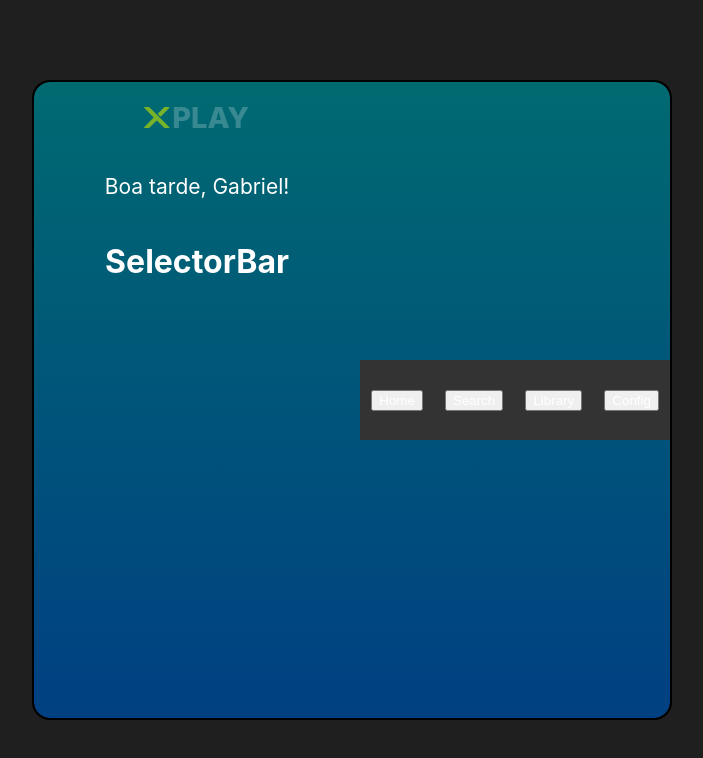
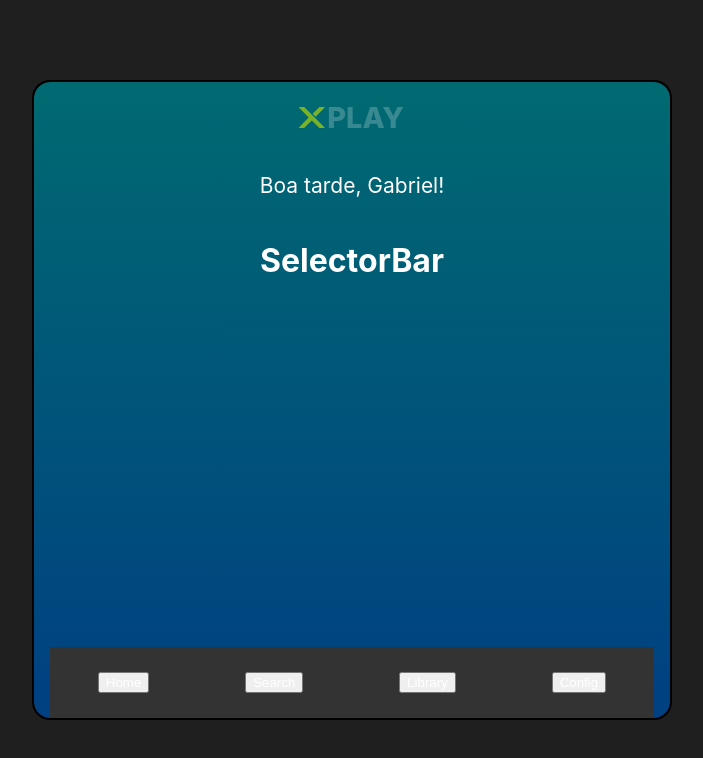
Before and after one commit to Mlodovico/xplay, a Next.js app: page /home in a window 1280 px wide. Shown: the top 758 px of the page, without its empty margins (288-991 px from the left). Built offline with nearby package versions, Linux system fonts and the light colour scheme.

Commit message:
feature: fix global styles for mobile

```diff
--- a/styles/global.css
+++ b/styles/global.css
@@ -43,6 +43,7 @@ img {
 
 .container-card {
   display: flex;
+  flex-direction: column;
   align-items: center;
   justify-content: center;
   width: 80vh;
@@ -59,7 +60,6 @@ img {
     height: 100%;
     border: none;
     border-radius: 0px;
-    padding: 10px;
   }
 }
 
@@ -69,6 +69,10 @@ img {
   align-items: center;
   width: 100%;
   height: 100%;
+
+  @media (max-width: 400px) {
+    padding: 10px;
+  }
 }
 
 .header {
```
